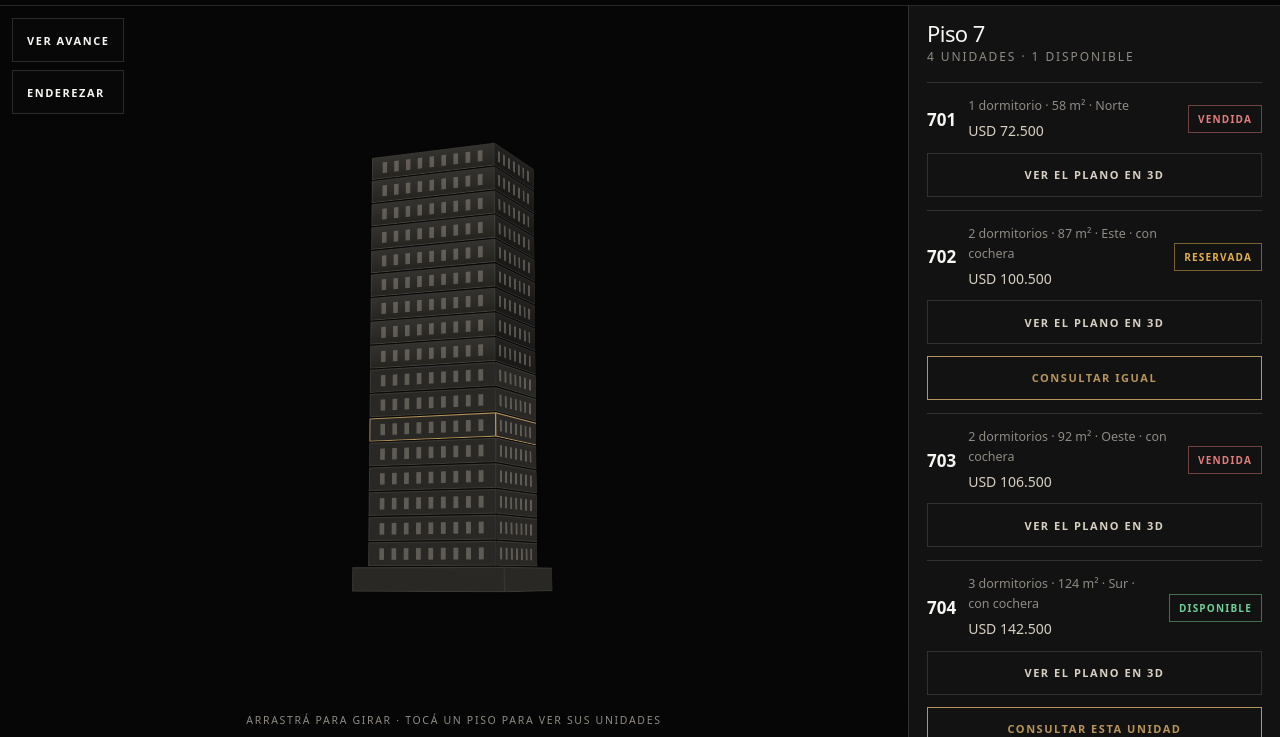
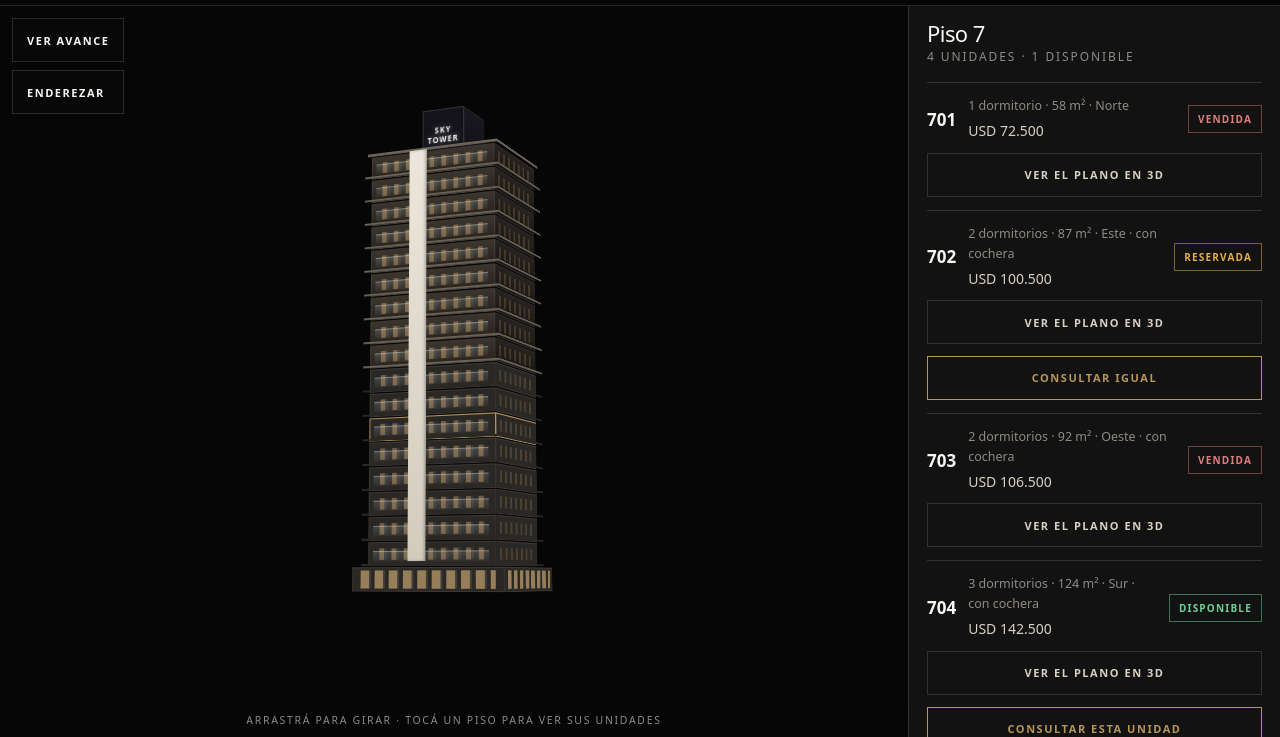
Before and after one commit to brunoenciso70-ux/brunoenciso70-ux.github.io, a plain HTML site: page ejemplos/edificio-3d.html in a window 1280 px wide. Both pictures are taken after a click on the button "Ver disponibilidad por piso". Shown: the part 1539-2276 px from the top of the page. Drawn offline with Linux system fonts and the light colour scheme.

Commit message:
Sky Tower: renders reales, torre 3D a imagen del render, y click en pisos arreglado

```diff
--- a/ejemplos/edificio-3d.html
+++ b/ejemplos/edificio-3d.html
@@ -219,17 +219,62 @@
     background:#161616; border:.5px solid rgba(247,246,242,.08);
     backface-visibility:hidden;
   }
-  /* las cuatro orientaciones tienen luz distinta: sin eso la torre se ve plana */
-  .cara.f{background:linear-gradient(#34322e,#26241f)}
-  .cara.r{background:linear-gradient(#242220,#191816)}
-  .cara.b{background:linear-gradient(#1d1c1a,#151413)}
-  .cara.l{background:linear-gradient(#171614,#100f0e)}
-  .cara.t{background:linear-gradient(120deg,#45423b,#26241f)}
-  /* las ventanas: una banda por piso, dibujada con un degradado repetido */
+  /* Las cuatro orientaciones tienen luz distinta: sin eso la torre se ve plana.
+     Los tonos salen de los renders: hormigón oscuro y cálido al atardecer. */
+  .cara.f{background:linear-gradient(#3a352d,#28231d)}
+  .cara.r{background:linear-gradient(#272320,#1a1815)}
+  .cara.b{background:linear-gradient(#201d19,#161412)}
+  .cara.l{background:linear-gradient(#1a1815,#12100e)}
+  .cara.t{background:linear-gradient(120deg,#48433a,#28241e)}
+  /* las ventanas: una banda por piso; el vidrio encendido, como en los renders */
   .cara.vidrio::after{
     content:""; position:absolute; inset:22% 8% 22% 8%;
     background:repeating-linear-gradient(90deg,
-      rgba(216,208,194,.30) 0 5px, transparent 5px 13px);
+      rgba(232,176,106,.40) 0 5px, rgba(216,208,194,.08) 5px 8px, transparent 8px 13px);
+  }
+  .cara.r.vidrio::after, .cara.l.vidrio::after{
+    background:repeating-linear-gradient(90deg,
+      rgba(232,176,106,.18) 0 5px, transparent 5px 13px);
+  }
+  /* el lobby de planta baja: vidrio de piso a techo, bien encendido */
+  .piso[data-piso="1"] .cara.vidrio::after{
+    inset:10% 5% 6% 5%;
+    background:repeating-linear-gradient(90deg,
+      rgba(238,196,132,.55) 0 9px, rgba(216,208,194,.14) 9px 11px, transparent 11px 15px);
+  }
+
+  /* ---------- los volúmenes que hacen que la torre parezca la del render ---------- */
+  .vol{position:absolute; left:50%; top:50%; transform-style:preserve-3d; pointer-events:none}
+  .losa3d .cara{background:linear-gradient(#78705f,#57504a); border:0}
+  .baranda{
+    position:absolute; left:50%; top:50%; pointer-events:none;
+    background:linear-gradient(rgba(188,208,218,.17), rgba(188,208,218,.04));
+    border-top:1px solid rgba(240,245,248,.38);
+    backface-visibility:hidden;
+  }
+  .franja{
+    position:absolute; left:50%; top:50%; pointer-events:none;
+    background:linear-gradient(#ece7dc,#d3ccbe);
+    box-shadow:inset -2px 0 3px rgba(0,0,0,.25);
+    backface-visibility:hidden;
+  }
+  .remate .cara{background:linear-gradient(#191821,#111017); border-color:rgba(247,246,242,.10)}
+  .cartelTorre{
+    position:absolute; left:50%; top:50%; pointer-events:none;
+    display:grid; place-items:center; align-content:center; gap:6%;
+    background:#14131b; border:.5px solid rgba(247,246,242,.14);
+    backface-visibility:hidden;
+  }
+  .cartelTorre .barras{display:flex; gap:12%; height:26%; align-items:flex-end; justify-content:center; width:40%}
+  .cartelTorre .barras i{flex:1; background:#F7F6F2; opacity:.92}
+  .cartelTorre .barras i:nth-child(1){height:55%}
+  .cartelTorre .barras i:nth-child(2){height:75%}
+  .cartelTorre .barras i:nth-child(3){height:100%}
+  .cartelTorre .barras i:nth-child(4){height:75%}
+  .cartelTorre .barras i:nth-child(5){height:55%}
+  .cartelTorre b{
+    color:#F7F6F2; font-weight:700; line-height:1.15; text-align:center;
+    letter-spacing:.14em; text-shadow:0 0 6px rgba(247,246,242,.45);
   }
   .piso.sel .cara{
     background:rgba(184,149,90,.30); border-color:var(--oro);
@@ -822,12 +867,72 @@
       var d = (p === 1) ? D * 1.18 : D;
       el.style.transform = 'translate(-50%,-50%) translateY(' +
         (total/2 - (p - 0.5) * H) + 'px)';
-      caja(el, w, H - 1.5, d, o.vidrio && p >= 2);
+      caja(el, w, H - 1.5, d, (o.vidrio && p >= 2) || (o.detalle && p === 1));
+
+      /* con detalle, cada piso lleva su losa saliente y su baranda de vidrio */
+      if (o.detalle && p >= 2){
+        var losa = doc.createElement('div');
+        losa.className = 'vol losa3d';
+        losa.style.transform = 'translate(-50%,-50%) translateY(' + (H/2 - 1.2) + 'px)';
+        caja(losa, w * 1.08, 2.4, d * 1.08, false);
+        el.appendChild(losa);
+        var zb = (d * 1.08) / 2 - 1;
+        [1, -1].forEach(function(lado){
+          var bar = doc.createElement('span');
+          bar.className = 'baranda';
+          bar.style.width  = (w * 0.90) + 'px';
+          bar.style.height = (H * 0.40) + 'px';
+          bar.style.transform = 'translate(-50%,-50%) ' +
+            (lado < 0 ? 'rotateY(180deg) ' : '') +
+            'translateY(' + (H * 0.09) + 'px) translateZ(' + zb + 'px)';
+          el.appendChild(bar);
+        });
+      }
       if (p <= OBRA.hechos) el.className += ' hecho';
       else if (p === OBRA.curso) el.className += ' curso';
       else el.className += ' pend';
       torre.appendChild(el);
     }
+
+    if (o.detalle){
+      /* la franja blanca del núcleo, la firma del edificio */
+      var fr = doc.createElement('span');
+      fr.className = 'franja';
+      fr.style.width  = (W * 0.14) + 'px';
+      fr.style.height = (total - H * 1.2) + 'px';
+      fr.style.transform = 'translate(-50%,-50%) translateX(' + (-W * 0.10) + 'px) ' +
+        'translateY(' + (-H * 0.6) + 'px) translateZ(' + (D / 2 + 4.5) + 'px)';
+      torre.appendChild(fr);
+
+      /* el parapeto de la azotea */
+      var par = doc.createElement('div');
+      par.className = 'vol losa3d';
+      par.style.transform = 'translate(-50%,-50%) translateY(' + (-total/2 - 1) + 'px)';
+      caja(par, W * 1.05, 2.6, D * 1.05, false);
+      torre.appendChild(par);
+
+      /* el remate con el cartel */
+      var altoRem = H * 2.1, anchoRem = W * 0.34, profRem = D * 0.5;
+      var rem = doc.createElement('div');
+      rem.className = 'vol remate';
+      rem.style.transform = 'translate(-50%,-50%) translateY(' + (-total/2 - altoRem/2 + 0.5) + 'px)';
+      caja(rem, anchoRem, altoRem, profRem, false);
+      [1, -1].forEach(function(lado){
+        var cartel = doc.createElement('span');
+        cartel.className = 'cartelTorre';
+        cartel.style.width  = anchoRem + 'px';
+        cartel.style.height = altoRem + 'px';
+        cartel.style.transform = 'translate(-50%,-50%) ' +
+          (lado < 0 ? 'rotateY(180deg) ' : '') +
+          'translateZ(' + (profRem/2 + 0.8) + 'px)';
+        cartel.style.fontSize = Math.max(6, H * 0.34) + 'px';
+        cartel.innerHTML = '<span class="barras"><i></i><i></i><i></i><i></i><i></i></span>' +
+          '<b>SKY<br>TOWER</b>';
+        rem.appendChild(cartel);
+      });
+      torre.appendChild(rem);
+    }
+
     esc.appendChild(torre);
     destino.appendChild(esc);
     return { esc: esc, torre: torre };
@@ -846,13 +951,21 @@
       o.esc.classList.add('agarrable');
       o.esc.addEventListener('pointerdown', function(e){
         st.arrastrando = true; st.px = e.clientX; st.py = e.clientY;
+        st.capturado = false; st.pid = e.pointerId;
         o.esc.classList.add('agarrando');
-        if (o.esc.setPointerCapture) { try { o.esc.setPointerCapture(e.pointerId); } catch(err){} }
+        /* OJO: capturar acá rompería el "tocá un piso": con el puntero
+           capturado, el click del final va a la escena y no al piso.
+           La captura arranca recién cuando hay arrastre de verdad. */
       });
       o.esc.addEventListener('pointermove', function(e){
         if (!st.arrastrando) return;
-        st.ry += (e.clientX - st.px) * 0.42;
-        st.rx = Math.max(-32, Math.min(46, st.rx - (e.clientY - st.py) * 0.26));
+        var dx = e.clientX - st.px, dy = e.clientY - st.py;
+        if (!st.capturado && (Math.abs(dx) > 3 || Math.abs(dy) > 3)){
+          st.capturado = true;
+          if (o.esc.setPointerCapture) { try { o.esc.setPointerCapture(st.pid); } catch(err){} }
+        }
+        st.ry += dx * 0.42;
+        st.rx = Math.max(-32, Math.min(46, st.rx - dy * 0.26));
         st.px = e.clientX; st.py = e.clientY; st.sucio = true;
       });
       ['pointerup','pointercancel','pointerleave'].forEach(function(ev){
@@ -1189,7 +1302,7 @@
     var h = visorEscena.clientHeight || 400;
     var alto = Math.max(9, Math.min(24, Math.floor((h * 0.74) / PROYECTO.pisos)));
     return { pisos:PROYECTO.pisos, ancho:Math.round(alto*5.6), prof:Math.round(alto*4.4),
-             altoPiso:alto, vidrio:true };
+             altoPiso:alto, vidrio:true, detalle:true };
   }
 
   function armarGrande(){
```
